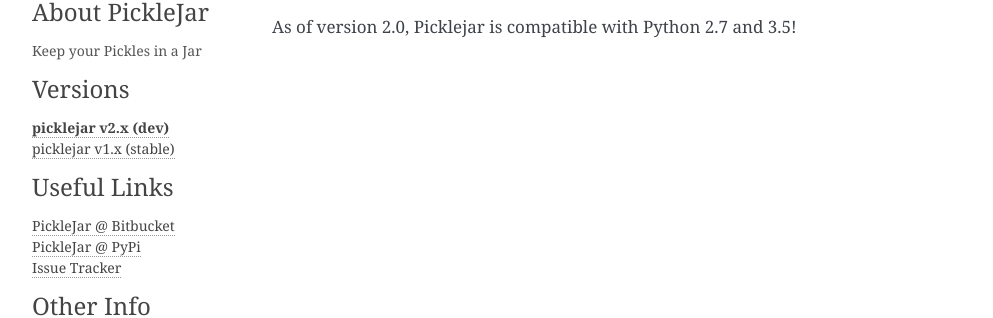
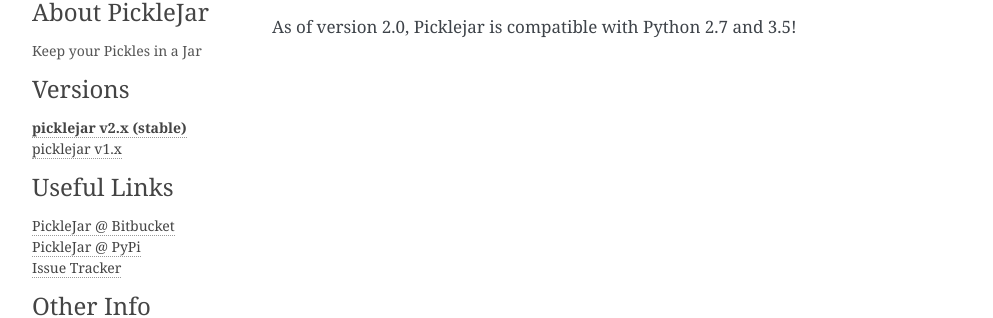
Before and after one commit to isaiah1112/picklejar, a Sphinx documentation site: the page built from docs/source/index.rst, in a window 1280 px wide. Shown: the part 270-588 px from the top of the page, without its empty margins (148-1141 px from the left). Built offline with Sphinx 7.4.7, drawn with Linux system fonts in a browser that asks for light colours.

Commit message:
Updated version strings.

```diff
--- a/docs/source/_templates/versions.html
+++ b/docs/source/_templates/versions.html
@@ -1,5 +1,5 @@
 <h3>Versions</h3>
 <ul>
-    <li><strong><a href="/picklejar/v2/">picklejar v2.x (dev)</a></strong></li>
-    <li><a href="/picklejar/v1/">picklejar v1.x (stable)</a></li>
+    <li><strong><a href="/picklejar/v2/">picklejar v2.x (stable)</a></strong></li>
+    <li><a href="/picklejar/v1/">picklejar v1.x</a></li>
 </ul>
--- a/docs/source/conf.py
+++ b/docs/source/conf.py
@@ -61,9 +61,9 @@ author = u'Jesse Almanrode'
 # built documents.
 #
 # The short X.Y version.
-version = '2.0b'
+version = '2.0'
 # The full version, including alpha/beta/rc tags.
-release = '2.0b'
+release = '2.0'
 
 # The language for content autogenerated by Sphinx. Refer to documentation
 # for a list of supported languages.
--- a/setup.py
+++ b/setup.py
@@ -5,7 +5,7 @@
 from setuptools import setup
 
 setup(name='picklejar',
-      version='2.0b',
+      version='2.0',
       description='Read and write multiple pickles to a single file',
       author='Jesse Almanrode',
       author_email='jesse@almanrode.com',
```
